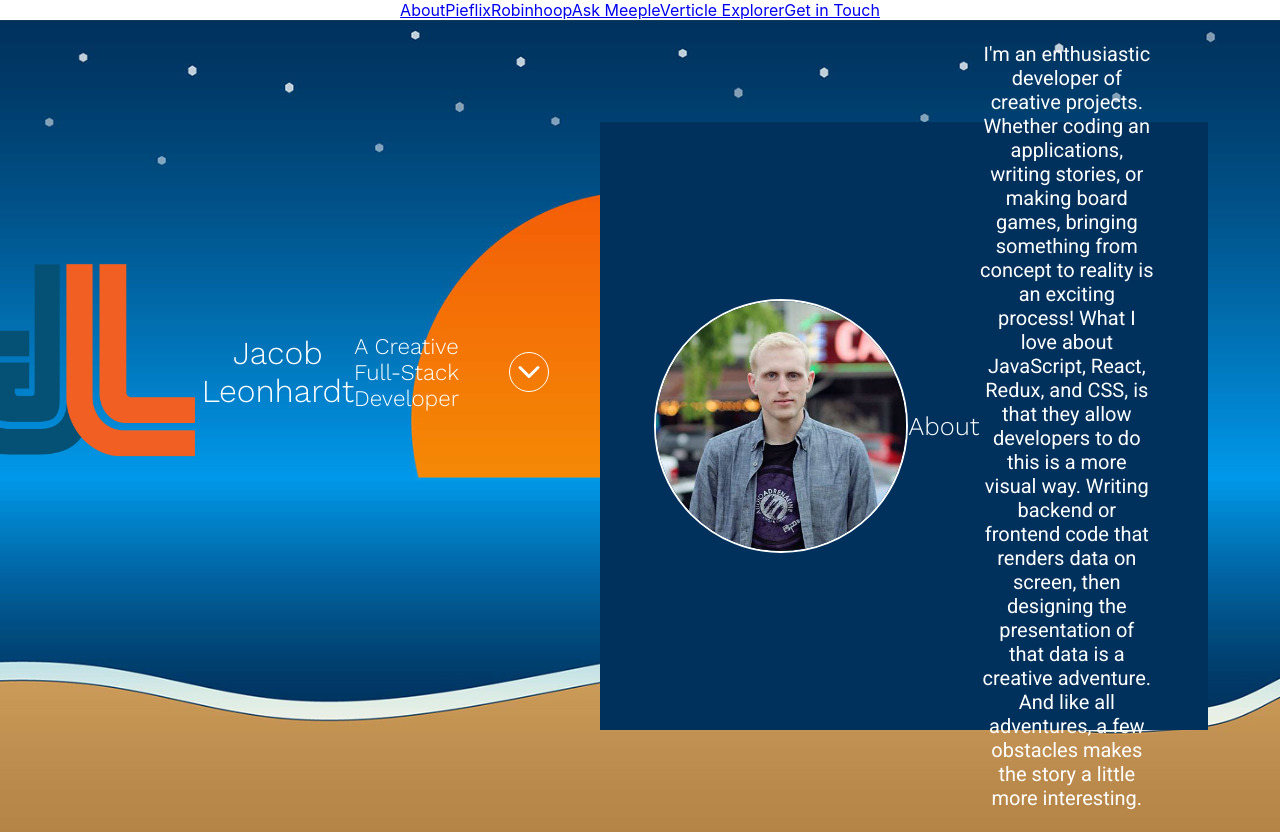
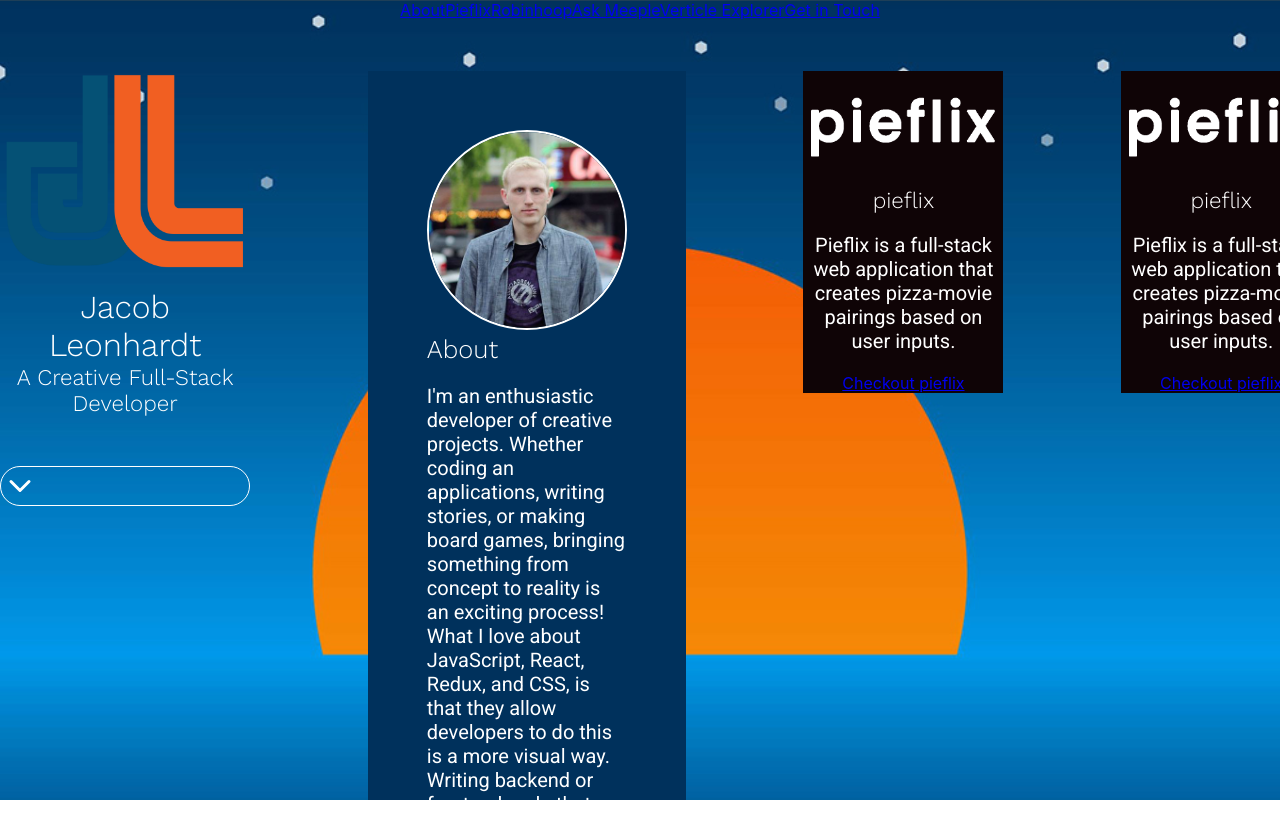
Before and after one commit to jacobleonhardt/portfolio, a React (Create React App) app in the folder portfolio/: page / in a window 1280 px wide. After the commit the page ends 800 px from the top, so only its background shows below. Built offline with nearby package versions, Linux system fonts and the light colour scheme.

Commit message:
working on horizontal scrolling, display, and box sizing

```diff
--- a/portfolio/src/components/about/about.css
+++ b/portfolio/src/components/about/about.css
@@ -2,10 +2,11 @@
     padding: 5%;
     background-color: #00315C;
     color: #fff;
+    text-align: left;
 }
 
 #about img {
-    max-width: 250px;
+    max-width: 200px;
     border: 2px solid #fff;
     border-radius: 150px;
 }
--- a/portfolio/src/components/splash/landing.css
+++ b/portfolio/src/components/splash/landing.css
@@ -1,37 +1,40 @@
-#content {
-    width: 100vw;
-    text-align: center;
-    overflow: hidden;
-}
-
 .landing {
     display: flex;
     justify-content: space-between;
     align-items: flex-start;
-    overflow: hidden;
+    overflow-x: auto;
     scroll-snap-type: x mandatory;
     scroll-behavior: smooth;
-    background: url('../../photos/beach-background.jpg');
-    background-size: cover;
-    background-position: center center;
-    padding: 8%;
+    padding: 4%;
     height: 100%;
     height: auto;
     color: #fff;
 }
 
+.landing::-webkit-scrollbar {
+    width: 10px;
+    height: 10px;
+    margin-bottom: 5px;
+}
+
+.landing::-webkit-scrollbar-thumb {
+    background: #F35D06;
+    border-radius: 10px;
+}
+
+.landing::-webkit-scrollbar-track {
+    background: transparent;
+}
+
 .card {
     position: relative;
-    display: flex;
-    justify-content: center;
-    align-items: center;
-    flex-shrink: 0;
-    width: 500px;
-    height: 500px;
-    margin: 0 50px;
+    display: block;
+    /* width: 900px; */
+    /* height: 80%; */
+    margin-right: 10%;
+    background: rgb(15, 4, 6);
     scroll-snap-align: start;
     transform-origin: center center;
     transform: scale(1);
     transition: transform 0.5s;
-
 }
--- a/portfolio/src/index.css
+++ b/portfolio/src/index.css
@@ -1,10 +1,20 @@
+html, body {
+  height: 100%;
+  overflow: hidden;
+}
+
 body {
+  display: block;
+  justify-content: center;
+  align-items: center;
   margin: 0;
   font-family: -apple-system, 'Roboto', 'Oxygen',
     'Ubuntu', 'Cantarell', 'Fira Sans', 'Droid Sans', 'Helvetica Neue',
     sans-serif;
-  /* -webkit-font-smoothing: antialiased; */
-  -moz-osx-font-smoothing: grayscale;
+}
+
+* {
+  box-sizing: border-box;
 }
 
 h1, h2, h3, h4 {
@@ -71,3 +81,12 @@ a.icon-link:hover {
 .orange {
   color: #F35D06;
 }
+
+#content {
+  text-align: center;
+  overflow: hidden;
+  background: url('./photos/beach-background.jpg');
+  background-size: cover;
+  background-position: center center;
+
+}
```
